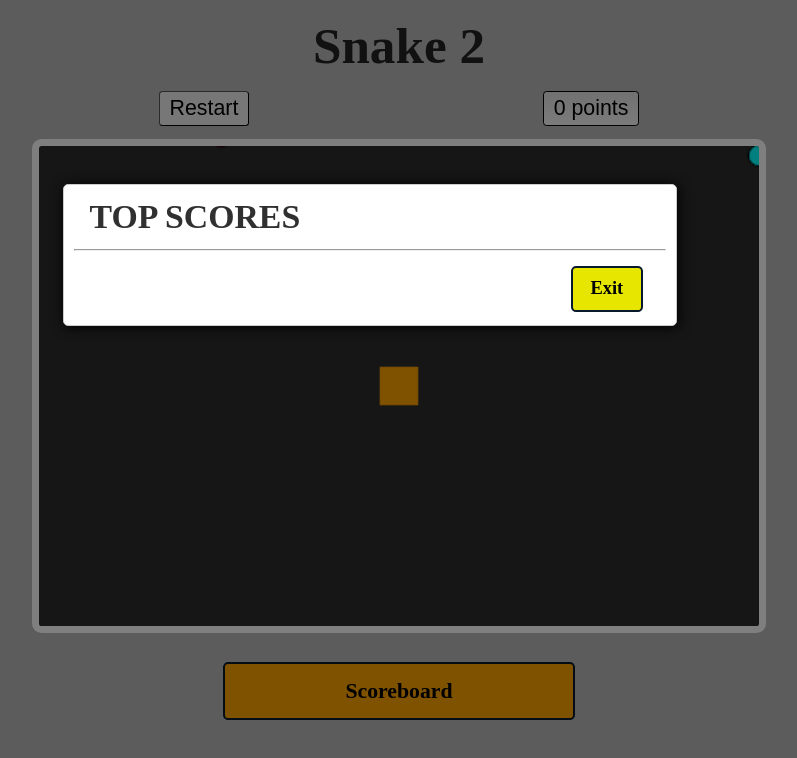
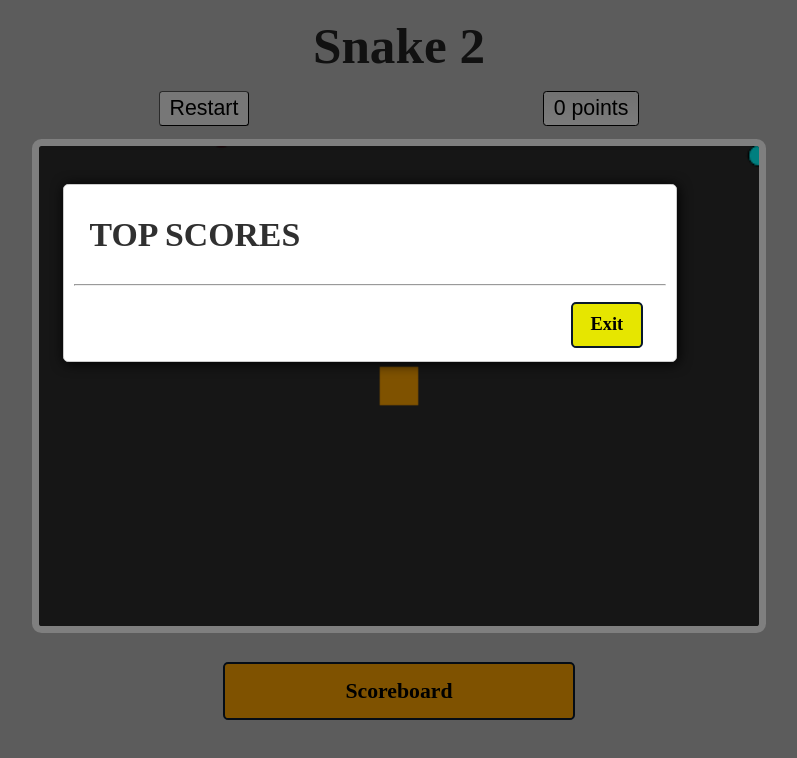
Before and after one commit to JessseG/Snake-Game, a website: page client/index.html in a window 1280 px wide. Both pictures are taken after a click on the button "Scoreboard". Shown: the whole page, without its empty margins (241-1038 px from the left). Drawn offline with Linux system fonts and the light colour scheme; no server answers.

Commit message:
update 13

```diff
--- a/client/style.css
+++ b/client/style.css
@@ -130,7 +130,7 @@ canvas {
 }
 
 h2 {
-  margin: 10px 1.5vh;
+  margin: 3vh 1.5vh;
   font-size: 3.3vh;
   text-align: left;
 }
```
